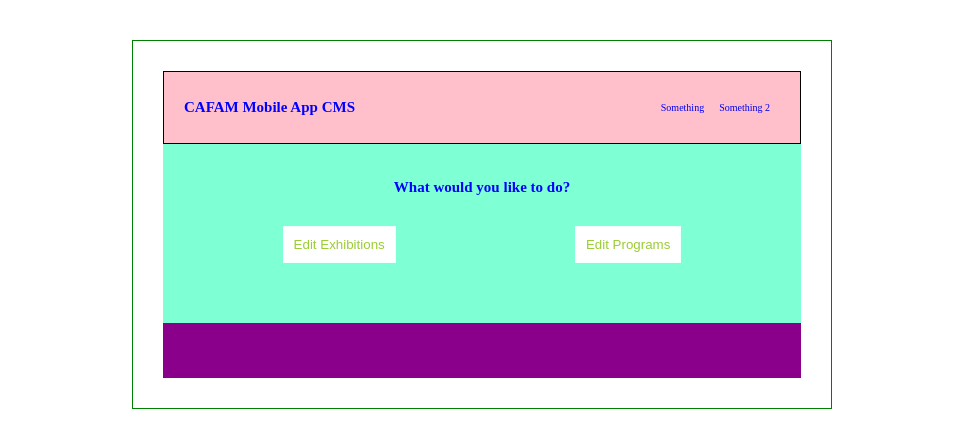
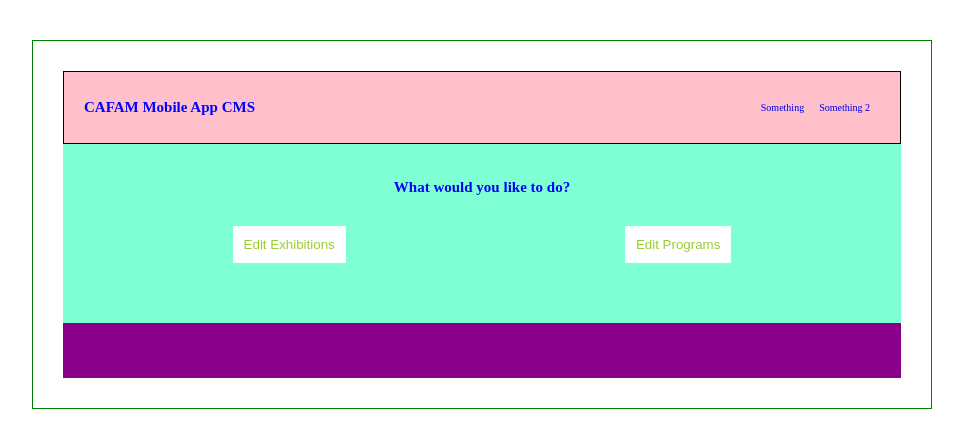
Before and after one commit to AlexEBall/museum-API-Server, a React (Create React App) app in the folder client/: page / in a window 1280 px wide. Shown: the top 448 px of the page, without its empty margins (158-1121 px from the left). Built offline with nearby package versions, Linux system fonts and the light colour scheme.

Commit message:
changed container width

```diff
--- a/client/src/styles/css/index.css
+++ b/client/src/styles/css/index.css
@@ -13,7 +13,7 @@
   color: blue; }
 
 .wrapper {
-  width: 70rem;
+  width: 90rem;
   border: solid green .1rem;
   margin: 4rem auto;
   padding: 3rem;
--- a/client/src/styles/scss/_base.scss
+++ b/client/src/styles/scss/_base.scss
@@ -22,7 +22,7 @@
 }
 
 .wrapper {
-    width: 70rem;
+    width: 90rem;
     border: solid green .1rem;
     margin: 4rem auto;
     padding: 3rem;
```
